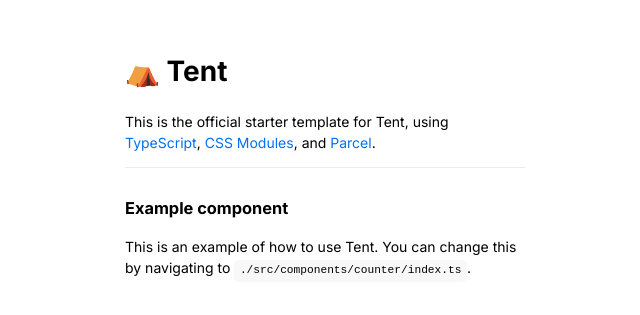
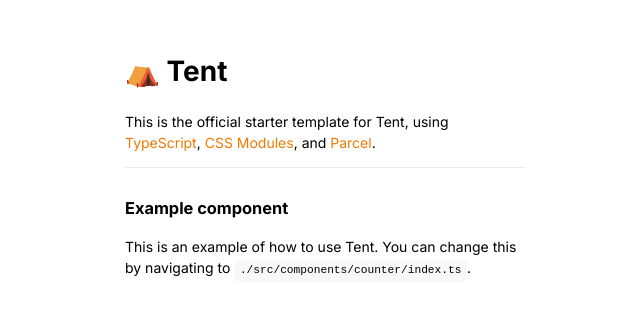
Before and after one commit to tentjs/starter, a website built with Parcel: page src/index.html in a window 1280 px wide. Shown: the part 129-444 px from the top of the page, without its empty margins (315-955 px from the left). Built offline with nearby package versions, Linux system fonts and the light colour scheme; what @tentjs/tent would draw is missing.

Commit message:
fix: link color

```diff
--- a/src/styles.css
+++ b/src/styles.css
@@ -13,7 +13,7 @@
 }
 
 a {
-  color: #0070f3;
+  color: #f07900;
   text-decoration: none;
 }
 
@@ -22,7 +22,7 @@
 }
 
 a:visited {
-  color: #0070f3;
+  color: #f07900;
 }
 
 hr {
```
